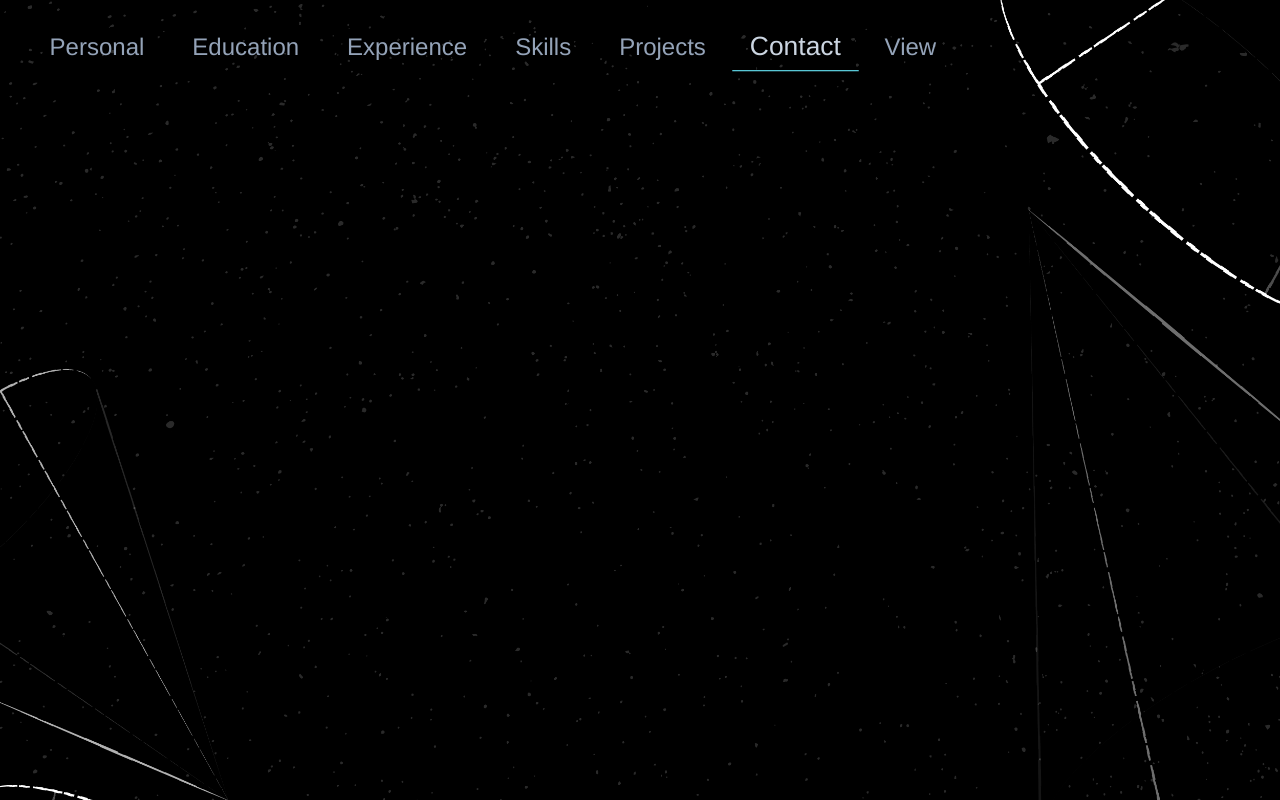
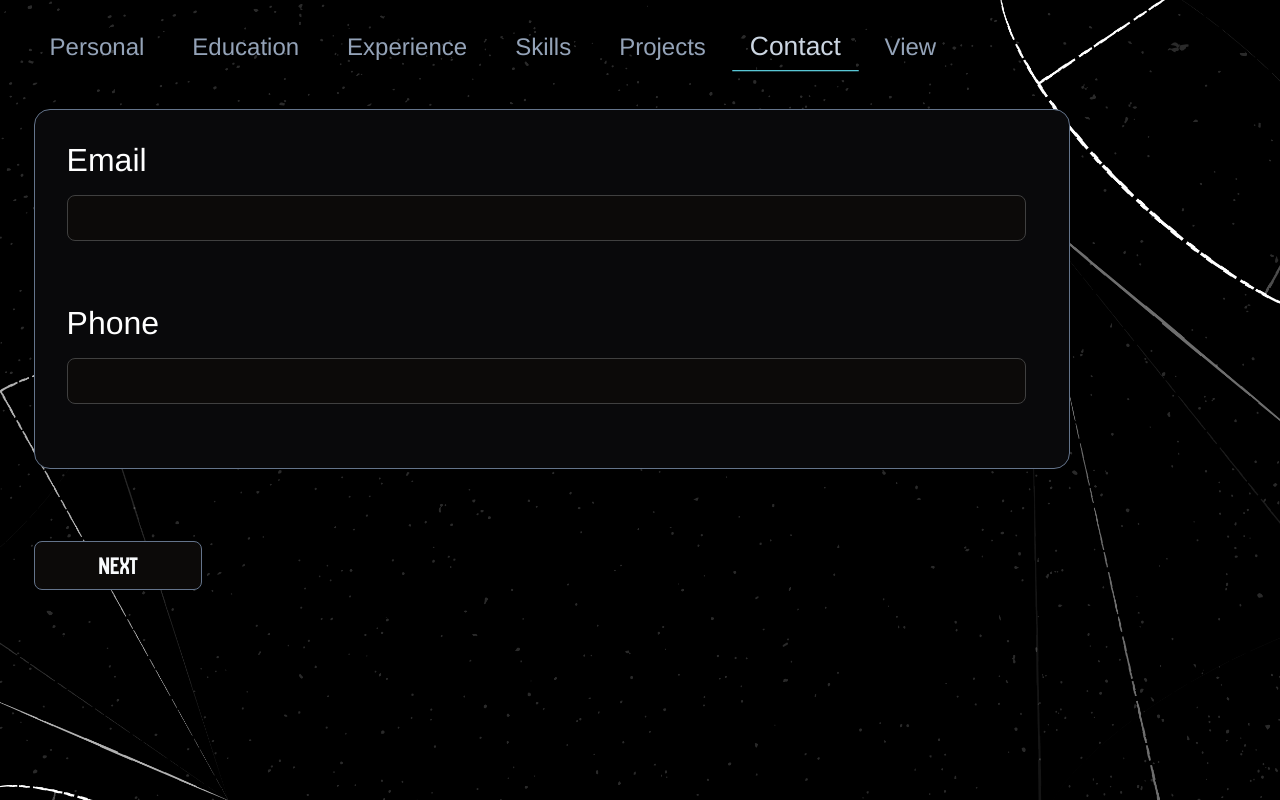
Before and after one commit to MhmdFais/resume.io, a React (Vite) app: page /home in a window 1280 px wide. Both pictures are taken after a click on the button "Contact". Built offline with nearby package versions, Linux system fonts and the light colour scheme.

Commit message:
feat: Add ContactInfo component for capturing contact details

```diff
--- /dev/null
+++ b/src/components/ContactInfo.jsx
@@ -0,0 +1,43 @@
+import { useState } from 'react';
+import '../styles/common/NextButton.css'
+import '../styles/ContactInfo.css'
+
+function ContactInfo(){
+    const [email, setEmail] = useState('');
+    const [phone, setPhone] = useState('');
+
+    const handleEmailChange = (event) => {
+        setEmail(event.target.value);
+    }
+
+    const handlePhoneChange = (event) => {
+        setPhone(event.target.value);
+    }
+
+    const submitHandle = (event) => {
+        event.preventDefault();
+        console.log(email, phone);
+    }
+
+    return(
+        <div className="InformationDiv contactsInfoDiv">
+            <form onSubmit={submitHandle}>
+                <div className="contactInfoSet">
+                    <div className="labelDiv">
+                        <label htmlFor="email">Email</label>
+                        <input type="email" id="email" value={email} onChange={handleEmailChange} required/>
+                    </div>
+                    <div className="labelDiv">
+                        <label htmlFor="phone">Phone</label>
+                        <input type="tel" id="phone" value={phone} onChange={handlePhoneChange} required/>
+                    </div>
+                </div>
+                <div className="buttonDiv InfoButton">
+                    <button type="submit">Next</button>
+                </div>
+            </form>
+        </div>
+    )
+}
+
+export default ContactInfo;
--- a/src/components/HomeScreen.jsx
+++ b/src/components/HomeScreen.jsx
@@ -5,6 +5,7 @@ import EducationInfo from '../components/EducationInfo';
 import ExperienceInfo from '../components/ExperinceInfo';
 import SkillInfo from '../components/SkillInfo';
 import ProjectsInfo from '../components/ProjectsInfo';
+import ContactInfo from '../components/ContactInfo'
 
 function HomeScreen() {
     const [currentSection, setCurrentSection] = useState('Personal');
@@ -24,7 +25,7 @@ function HomeScreen() {
             case 'Projects':
                 return <ProjectsInfo />; // PROJECTS COMPONENT
             case 'Contact':
-                return <></>; // CONTACT COMPONENT
+                return <ContactInfo />; // CONTACT COMPONENT
             case 'View':
                 return <></>; // VIEW COMPONENT
             // default:
--- /dev/null
+++ b/src/styles/ContactInfo.css
@@ -0,0 +1,34 @@
+:root{
+    --div-border-color: #64748b;
+    --div-bg-color: #09090b;
+}
+
+.contactsInfoDiv{
+    transform: translateX(-100%);
+    animation: slide-in 0.7s ease-in-out forwards;
+}
+
+@keyframes slide-in {
+    0% {
+        transform: translateX(-100%);
+    }
+    100% {
+        transform: translateX(0);
+    }
+}
+
+.contactInfoSet{
+    display: flex;
+    flex-direction: column;
+    gap: 2rem;
+    background-color: var(--div-bg-color);
+    padding: 2rem;
+    border: 1px solid var(--div-border-color);
+    border-radius: 1rem;
+    width: 80%;
+    margin-bottom: 1.5rem;
+}
+
+.contactInfoSet input{
+    width: 97%;
+}
```
